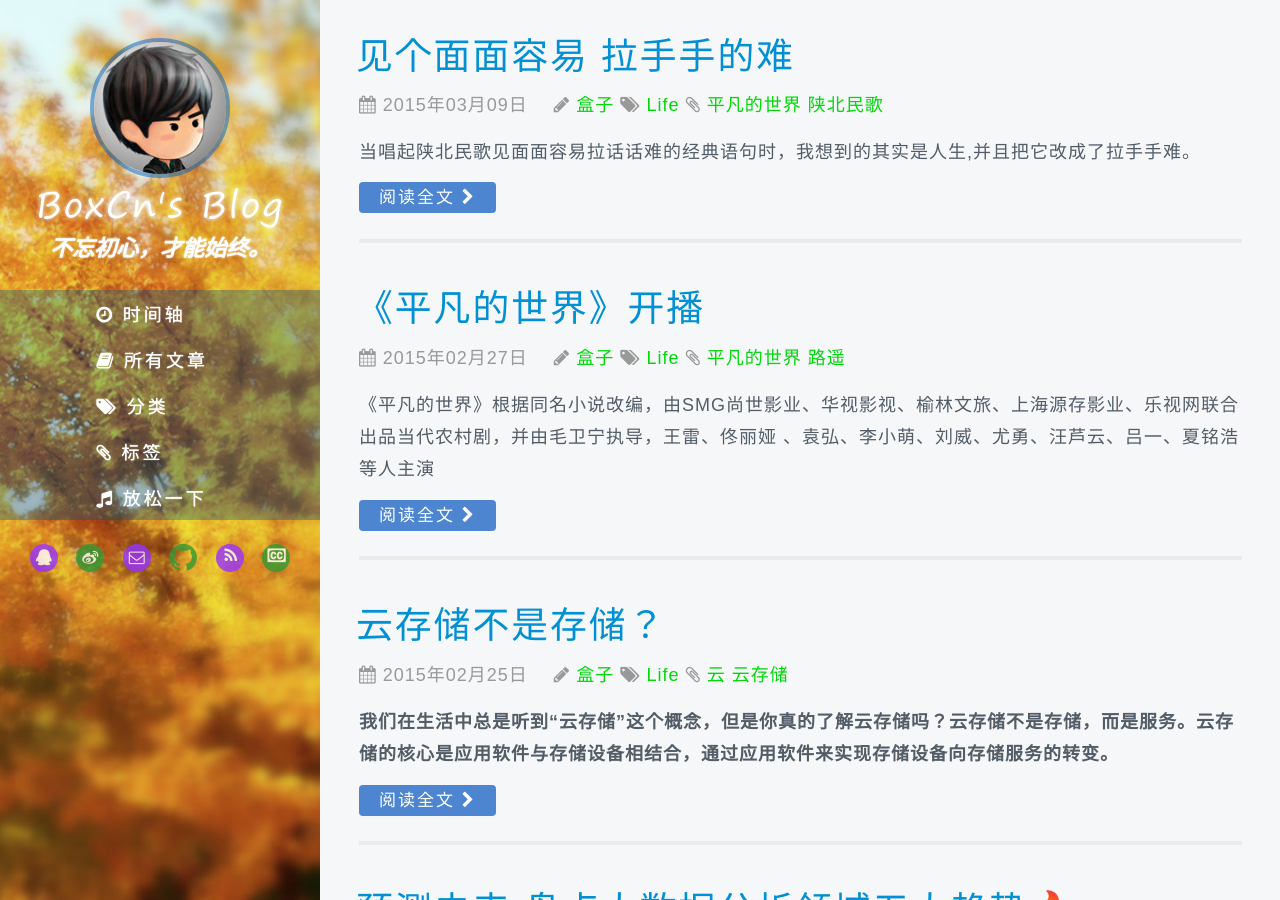
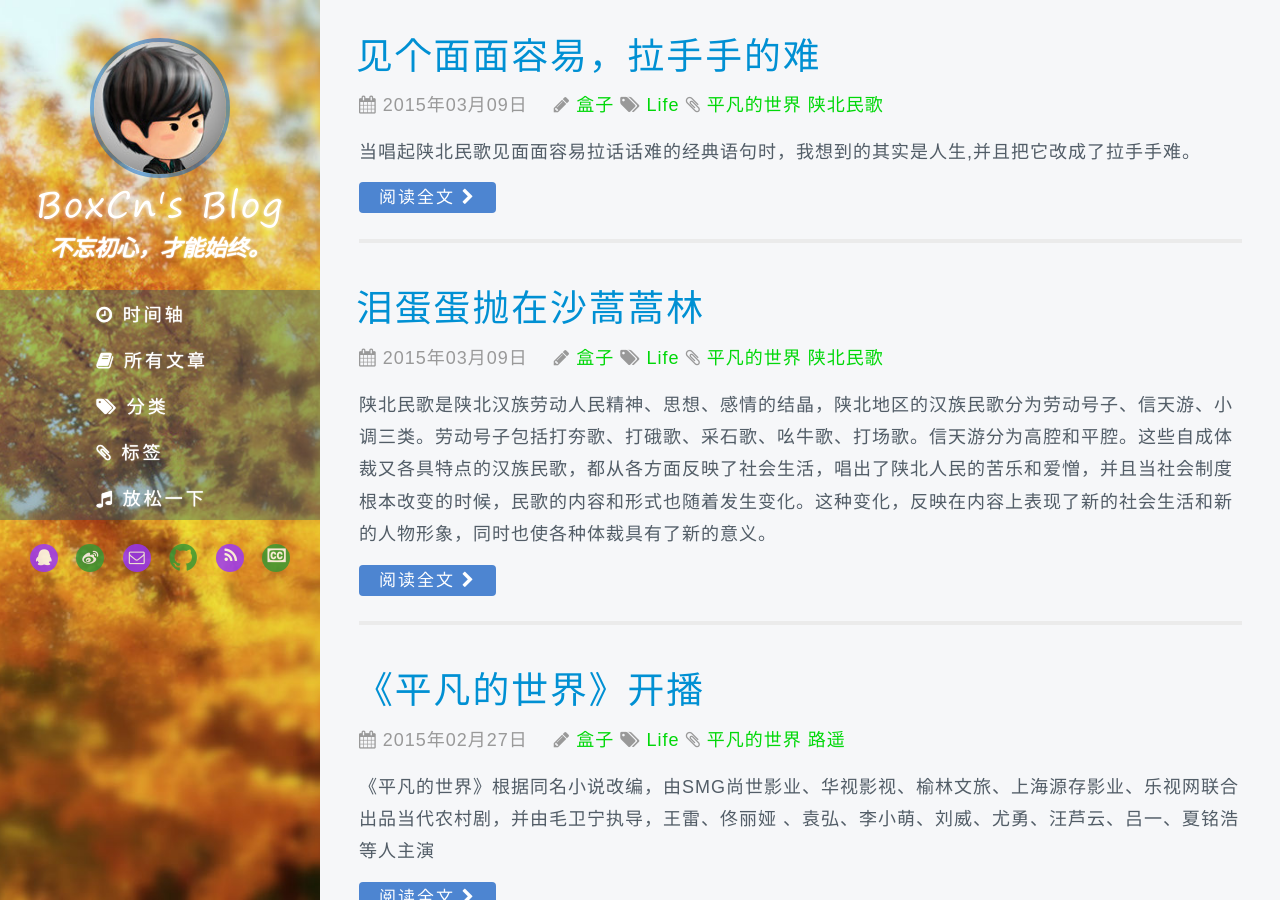
Before and after one commit to boxcn/boxcn.github.io, a Jekyll site: the page built from archive.html, in a window 1280 px wide and 900 px high. Built offline with Jekyll 4.4.1, drawn with Linux system fonts in a browser that asks for light colours; some web fonts are replaced; comment, search, counter and statistics services are not loaded; some of the changed lines change nothing that is shown.

Commit message:
add the post about shanximinge

```diff
--- a/_posts/Life/2015-03-09-ShanBeiminge.md
+++ b/_posts/Life/2015-03-09-ShanBeiminge.md
@@ -1,23 +1,73 @@
 ---
 layout: post
-title: 见个面面容易 拉手手的难
+title: 泪蛋蛋抛在沙蒿蒿林
 categories: Life
 tags: 平凡的世界 陕北民歌
 keywords: 平凡的世界,陕北民歌
 tagline: Supporting tagline
 ---
-当唱起陕北民歌见面面容易拉话话难的经典语句时，我想到的其实是人生,并且把它改成了拉手手难。
+陕北民歌是陕北汉族劳动人民精神、思想、感情的结晶，陕北地区的汉族民歌分为劳动号子、信天游、小调三类。劳动号子包括打夯歌、打硪歌、采石歌、吆牛歌、打场歌。信天游分为高腔和平腔。这些自成体裁又各具特点的汉族民歌，都从各方面反映了社会生活，唱出了陕北人民的苦乐和爱憎，并且当社会制度根本改变的时候，民歌的内容和形式也随着发生变化。这种变化，反映在内容上表现了新的社会生活和新的人物形象，同时也使各种体裁具有了新的意义。
 
-在人生的每个阶段，我们总是要制定一个目标，很多的时候，眼看着目标就要实现，结果却是恰恰相反。
+全国闻名的曲目有《走西口》、《赶牲灵》、《兰花花》、《推炒面》、《五哥放羊》、《刨洋芋》、《绣金匾》等。
 
-见成功的面面容易，拉成功的手手很难。
+<img src="/assets/pictures/Life/2015-3-9_BoxCn_2.jpg">
 
-所以，当成功在望的时候，其实是更需要努力的时候。
-<img src="/assets/pictures/Life/2015-3-9_BoxCn.jpg">
-
-<object type="application/x-shockwave-flash" id="ximalaya_player" data="http://www.ximalaya.com/swf/sound/orange.swf?id=3874149" width="260" height="36"></object>
+<embed src="http://music.163.com/style/swf/widget.swf?sid=28587890&type=2&auto=1&width=320&height=66" width="340" height="86"  allowNetworking="all"></embed>
 
 
-> 陕北民歌是陕北汉族劳动人民精神、思想、感情的结晶，陕北地区的汉族民歌分为劳动号子、信天游、小调三类。劳动号子包括打夯歌、打硪歌、采石歌、吆牛歌、打场歌。信天游分为高腔和平腔。这些自成体裁又各具特点的汉族民歌，都从各方面反映了社会生活，唱出了陕北人民的苦乐和爱憎，并且当社会制度根本改变的时候，民歌的内容和形式也随着发生变化。这种变化，反映在内容上表现了新的社会生活和新的人物形象，同时也使各种体裁具有了新的意义。
+> 羊啦肚子手巾呦三道道个蓝
 
-> 全国闻名的曲目有《走西口》、《赶牲灵》、《兰花花》、《推炒面》、《五哥放羊》、《刨洋芋》、《绣金匾》等。
+
+> 咱们见个面面容易哎呀拉话话难
+
+
+
+> 一个在那山上呦一个在那沟
+
+
+
+> 咱们见不上那面面那就招呀招那手
+
+
+
+> 要不见个村村呦要不见个人
+>
+
+
+> 我泪格蛋蛋抛在哎呀沙蒿蒿林
+
+
+
+> 一个在那山上呦一个在那沟
+
+
+
+> 咱们见不上那面面那就招呀招那手
+
+
+
+> 要不见个村村呦要不见个人
+
+
+
+> 我泪格蛋蛋抛在哎呀沙蒿蒿林
+
+
+
+> 一个在那山上呦一个在那沟
+
+
+
+> 咱们见不上那面面那就招呀招那手
+
+
+
+> 要不见个村村呦要不见个人
+
+
+
+> 我泪格蛋蛋抛在哎呀沙蒿蒿林
+
+
+
+> 我泪格蛋蛋抛在哎呀沙蒿蒿林
--- /dev/null
+++ b/_posts/Life/2015-03-09-lashoushounan.md
@@ -0,0 +1,16 @@
+---
+layout: post
+title: 见个面面容易，拉手手的难
+categories: Life
+tags: 平凡的世界 陕北民歌
+keywords: 平凡的世界,陕北民歌
+tagline: Supporting tagline
+---
+当唱起陕北民歌见面面容易拉话话难的经典语句时，我想到的其实是人生,并且把它改成了拉手手难。
+
+在人生的每个阶段，我们总是要制定一个目标，很多的时候，眼看着目标就要实现，结果却是恰恰相反。
+
+见成功的面面容易，拉成功的手手很难。
+
+所以，当成功在望的时候，其实是更需要努力的时候。
+<img src="/assets/pictures/Life/2015-3-9_BoxCn.jpg">
```
Also changed, not shown: assets/pictures/Life/2015-3-9_BoxCn_2.jpg (added).
